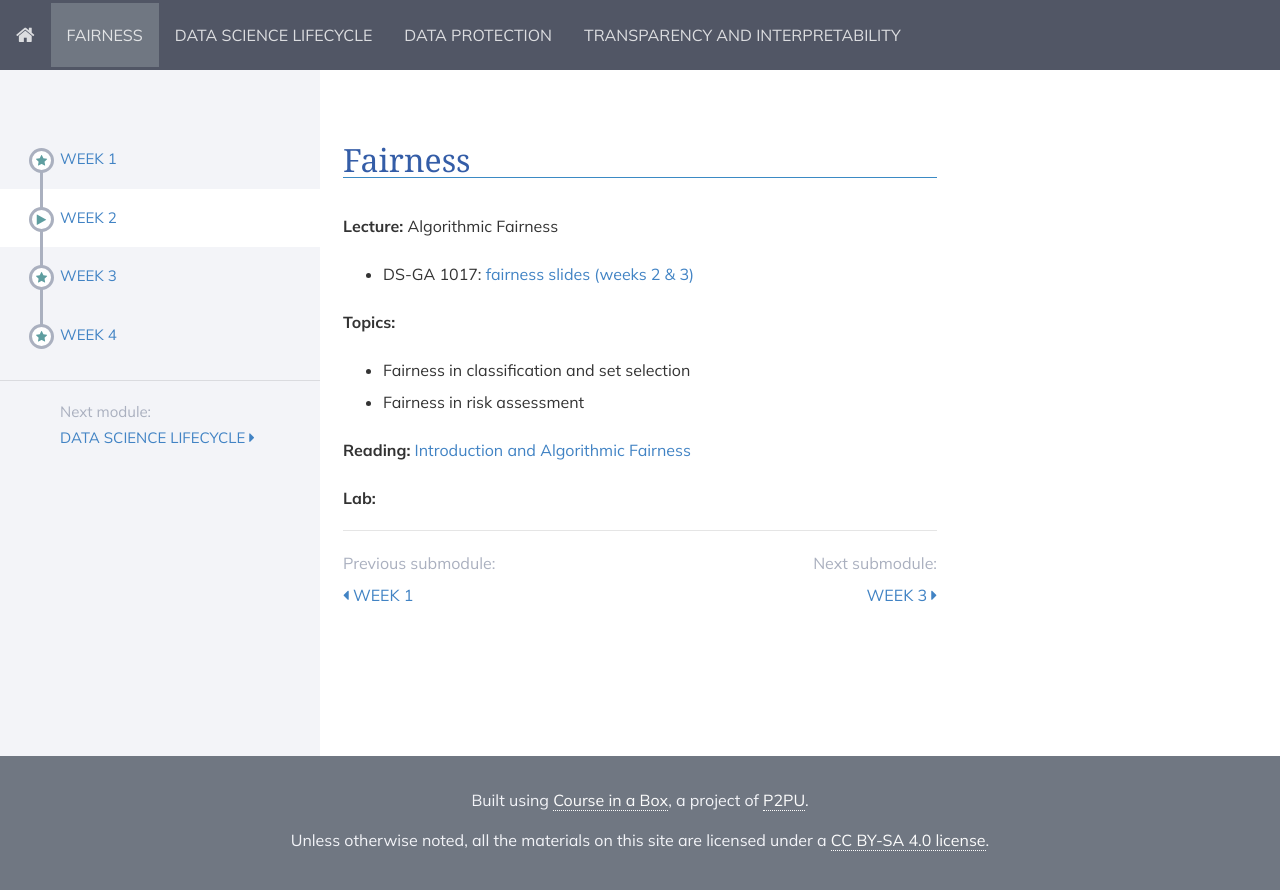
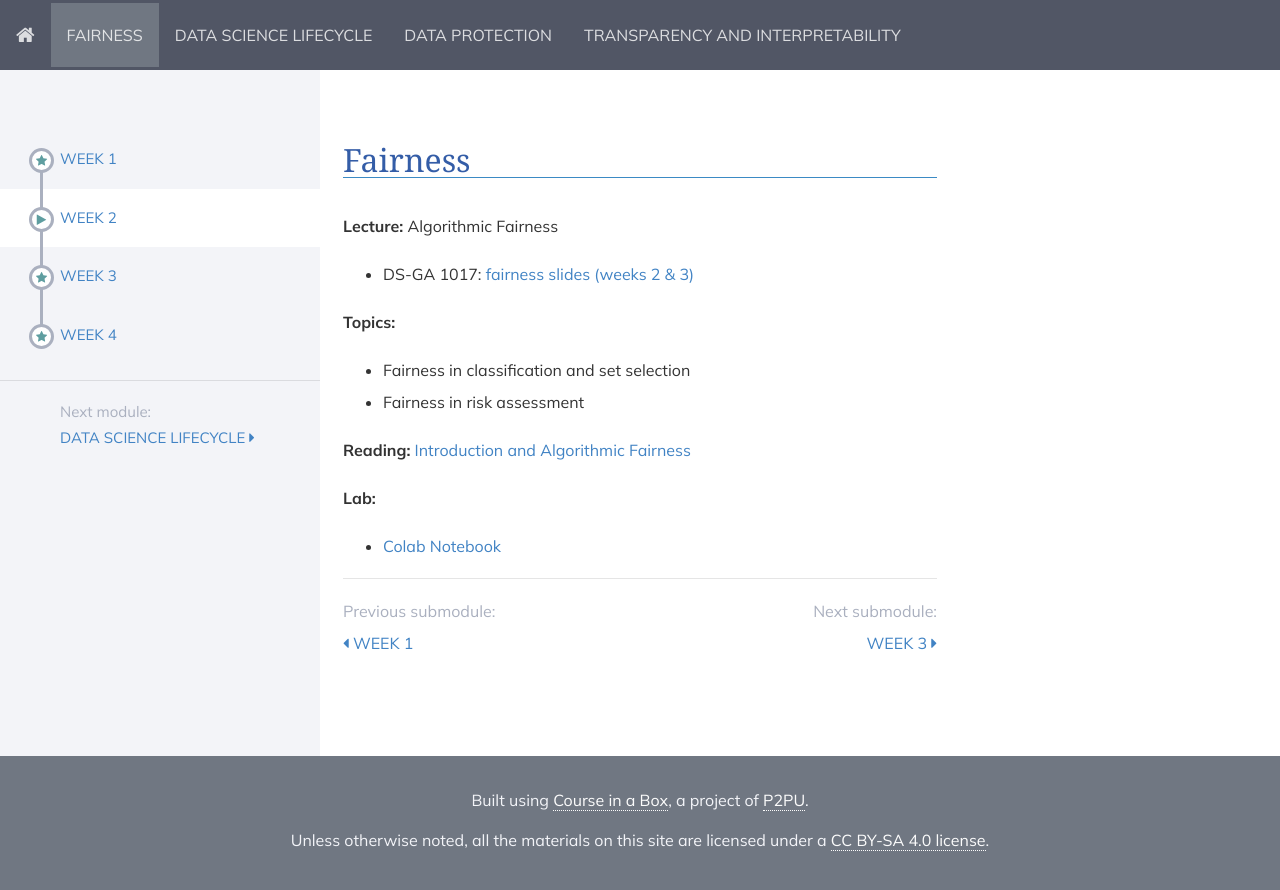
Before and after one commit to DataResponsibly/rds24, a Jekyll site: the page built from modules/fairness/_posts/2000-01-02-week2.md, in a window 1280 px wide. Shown: the top 890 px of the page. Built offline with Jekyll 4.4.1, drawn with Linux system fonts in a browser that asks for light colours; nearby versions of some CDN libraries.

Commit message:
add lab 2 link

```diff
--- a/modules/fairness/_posts/2000-01-02-week2.md
+++ b/modules/fairness/_posts/2000-01-02-week2.md
@@ -16,7 +16,9 @@ title: Week 2
 
 **Reading:**  [Introduction and Algorithmic Fairness](../../../assets/fairness_reader_2023.pdf)
 
-**Lab:** <!-- IBM's AI Fairness 360 toolkit -->
+**Lab:**
+
+* [Colab Notebook](https://colab.research.google.com/drive/1j6dUwZ5hL2UD-c_UUCT5BC-Odoj2j9gU?usp=sharing)
 
 <!-- * DS-UA 202: [Colab Notebook](https://colab.research.google.com/drive/1kGSYlt7FMYX_dxYGRUxedwhT4-hOIFef?usp=sharing) -->
 <!-- * DS-GA 1017: [Colab Notebook](https://drive.google.com/file/d/1tEjVTS012N3IWD5rlRYswmcc0Wc9UIr_/view?usp=sharing) -->
```
